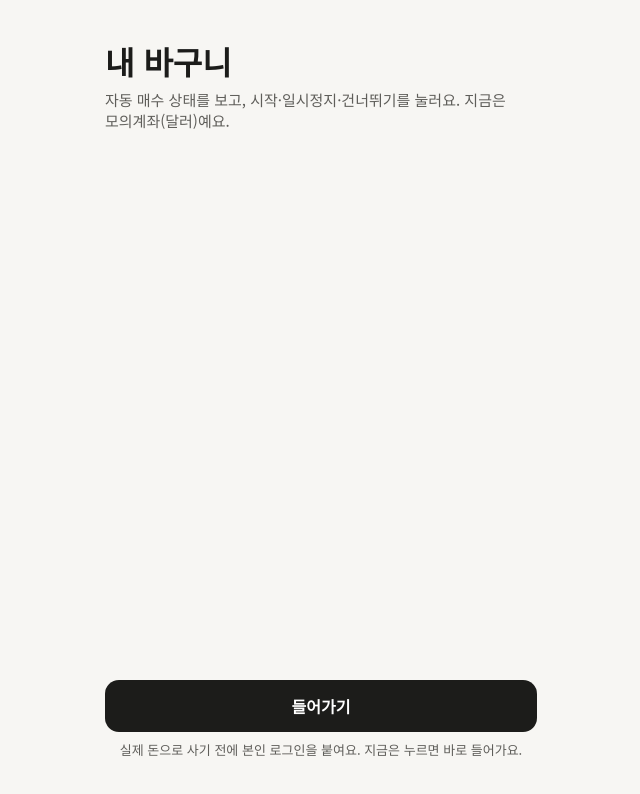
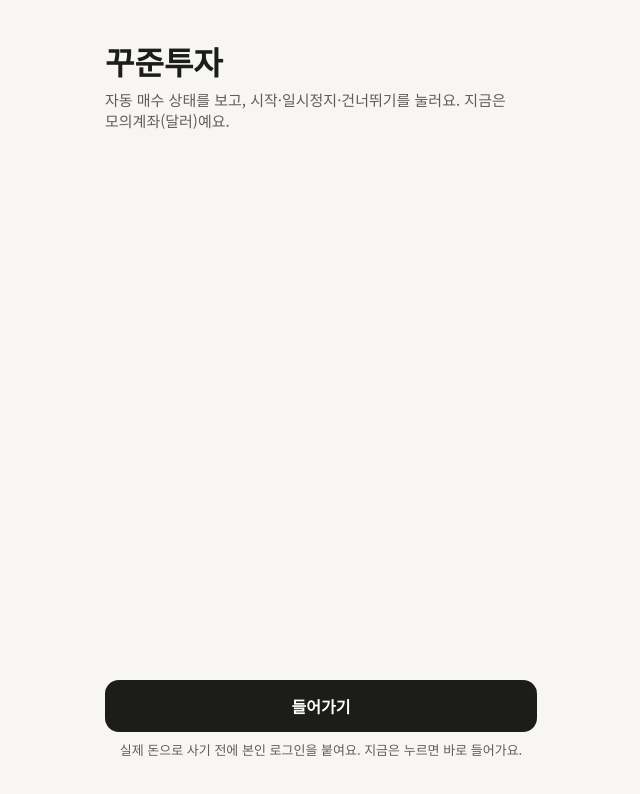
Before and after one commit to rlaalstjr201-create/basket-app, a plain HTML site: page index.html in a window 1280 px wide. Shown: the whole page, without its empty margins (319-959 px from the left). Drawn offline with Linux system fonts and the light colour scheme.

Commit message:
앱 이름: 꾸준투자

```diff
--- a/app.js
+++ b/app.js
@@ -58,7 +58,7 @@ async function render() {
   tabs.hidden = !tabbed;
   tabs.innerHTML = html`${TABS.map(([t, label]) => html`<a href="#/${t}"${t === name ? html` aria-current="page"` : ''}>${label}</a>`)}`.toString();
   screen.render(root, ctx);
-  document.title = `${screen.title} · 내 바구니`;
+  document.title = `${screen.title} · 꾸준투자`;
 }
 
 if (api.mock) document.getElementById('mock-flag').hidden = false;
--- a/index.html
+++ b/index.html
@@ -4,7 +4,7 @@
 <meta charset="utf-8">
 <meta name="viewport" content="width=device-width, initial-scale=1, viewport-fit=cover">
 <meta name="theme-color" content="#F7F6F3">
-<title>내 바구니</title>
+<title>꾸준투자</title>
 <link rel="manifest" href="manifest.webmanifest">
 <link rel="icon" href="icons/icon.svg" type="image/svg+xml">
 <link rel="apple-touch-icon" href="icons/icon-192.png">
--- a/screens/login.js
+++ b/screens/login.js
@@ -6,7 +6,7 @@ export const title = '들어가기';
 export function render(root, ctx) {
   root.innerHTML = html`<main class="screen login">
     <header class="head">
-      <h1 class="title big">내 바구니</h1>
+      <h1 class="title big">꾸준투자</h1>
       <p class="muted">자동 매수 상태를 보고, 시작·일시정지·건너뛰기를 눌러요. 지금은 모의계좌(달러)예요.</p>
     </header>
     <div class="spacer"></div>
--- a/sw.js
+++ b/sw.js
@@ -1,5 +1,5 @@
 // 앱 껍데기만 보관한다. 데이터(Supabase)와 mock/ 응답은 절대 보관하지 않는다. 껍데기도 네트워크 먼저.
-const CACHE = 'basket-shell-v2';
+const CACHE = 'basket-shell-v3';
 const SHELL = [
   './', 'index.html', 'styles.css', 'manifest.webmanifest', 'icons/icon.svg', 'icons/icon-192.png',
   'app.js', 'api.js', 'auth.js', 'config.js', 'format.js', 'mock.js', 'model.js', 'requests.js',
```
Also changed, not shown: manifest.webmanifest.
